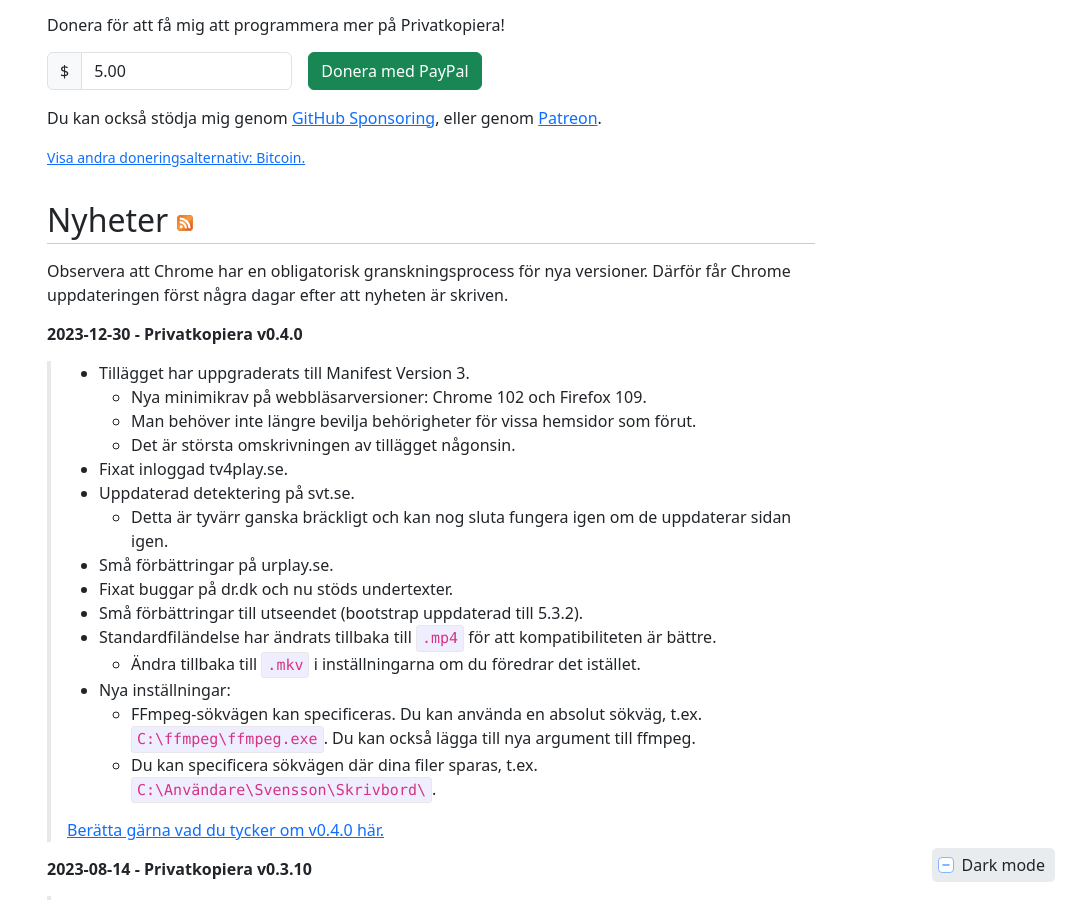
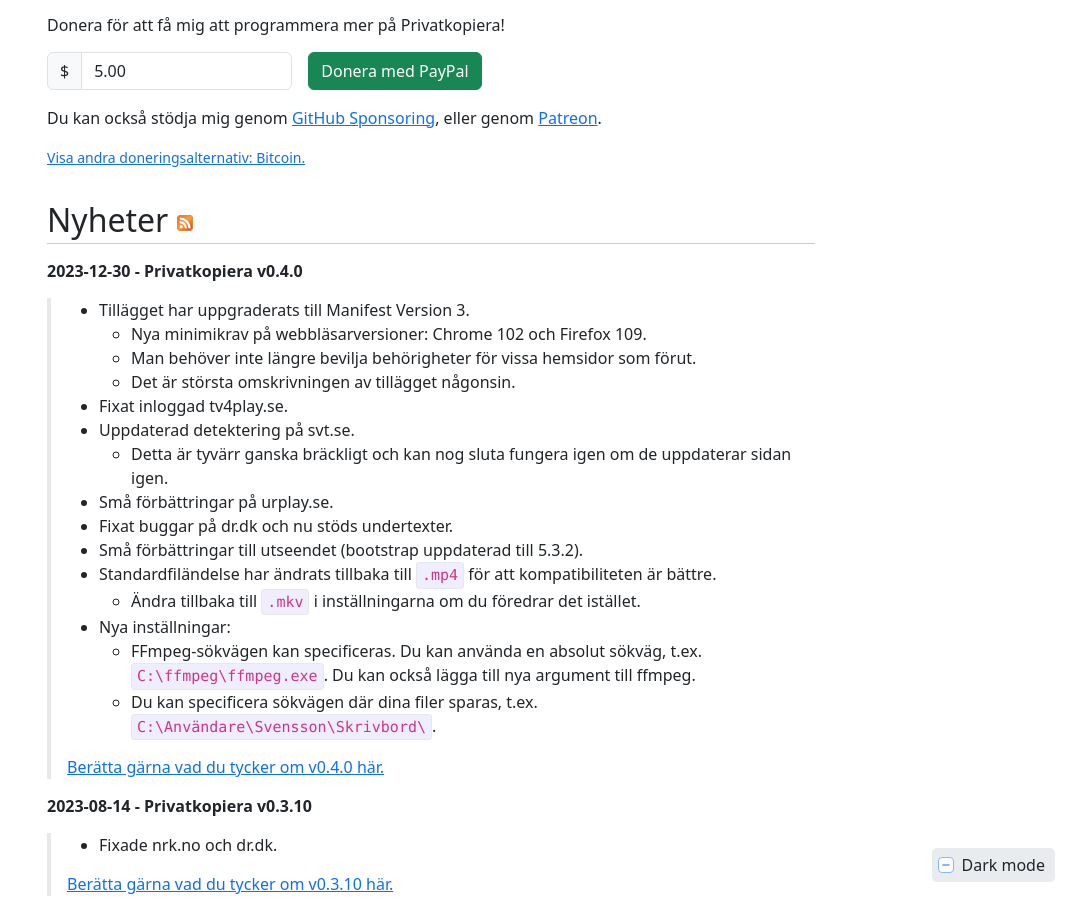
Before and after one commit to stefansundin/privatkopiera, a Jekyll site: the page built from index.html, in a window 1280 px wide and 900 px high, scrolled down 1420 px. Shown: the whole window, without its empty margins (209-1280 px from the left). Built offline with Jekyll 4.4.1, drawn with Linux system fonts in a browser that asks for light colours.

Commit message:
Chrome reviews have been speedy lately, so comment out paragraph claiming that it takes days.

```diff
--- a/index.html
+++ b/index.html
@@ -112,7 +112,7 @@
 
     <h2 id="news">Nyheter <a href="feed.xml"><img src="img/feed.png" alt="RSS flöde"></a></h2>
 
-    <p>Observera att Chrome har en obligatorisk granskningsprocess för nya versioner. Därför får Chrome uppdateringen först några dagar efter att nyheten är skriven.</p>
+    <!-- <p>Observera att Chrome har en obligatorisk granskningsprocess för nya versioner. Därför får Chrome uppdateringen först några dagar efter att nyheten är skriven.</p> -->
 
     {% for post in site.posts limit:3 %}
     <p><strong>{{ post.date | date: "%Y-%m-%d" }} - {{ post.title }}</strong></p>
```
